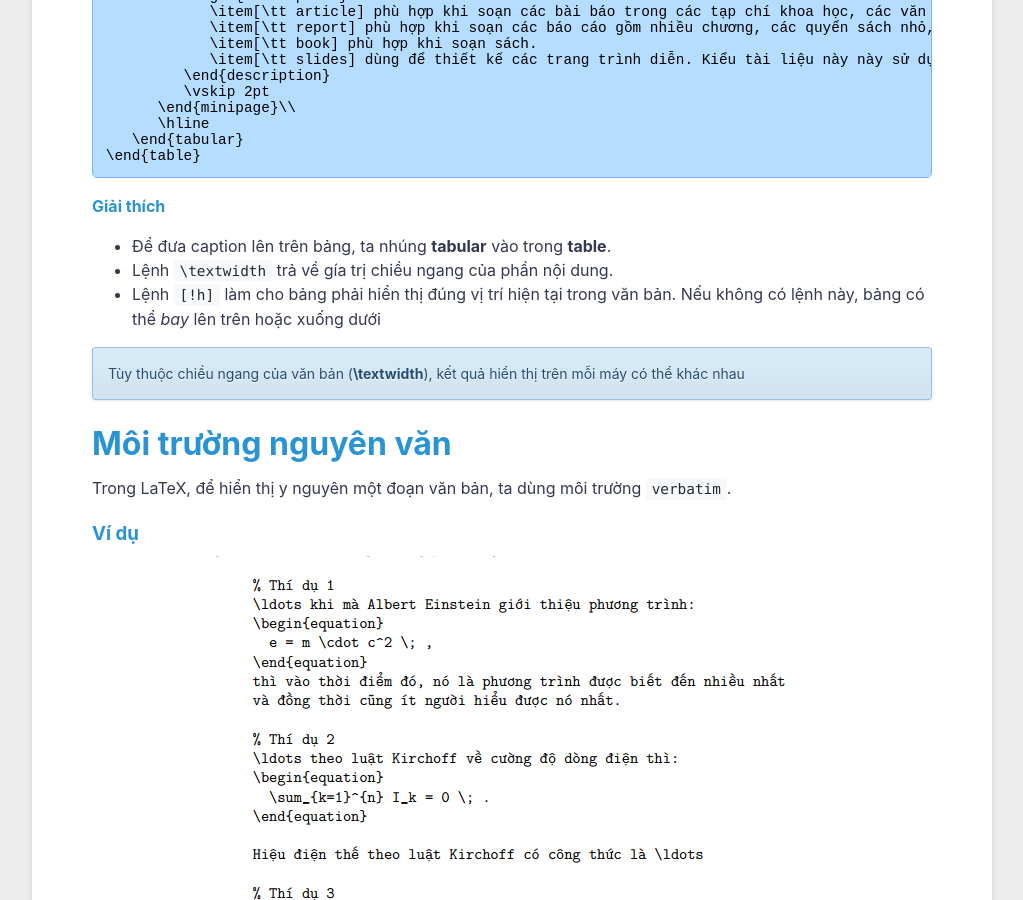
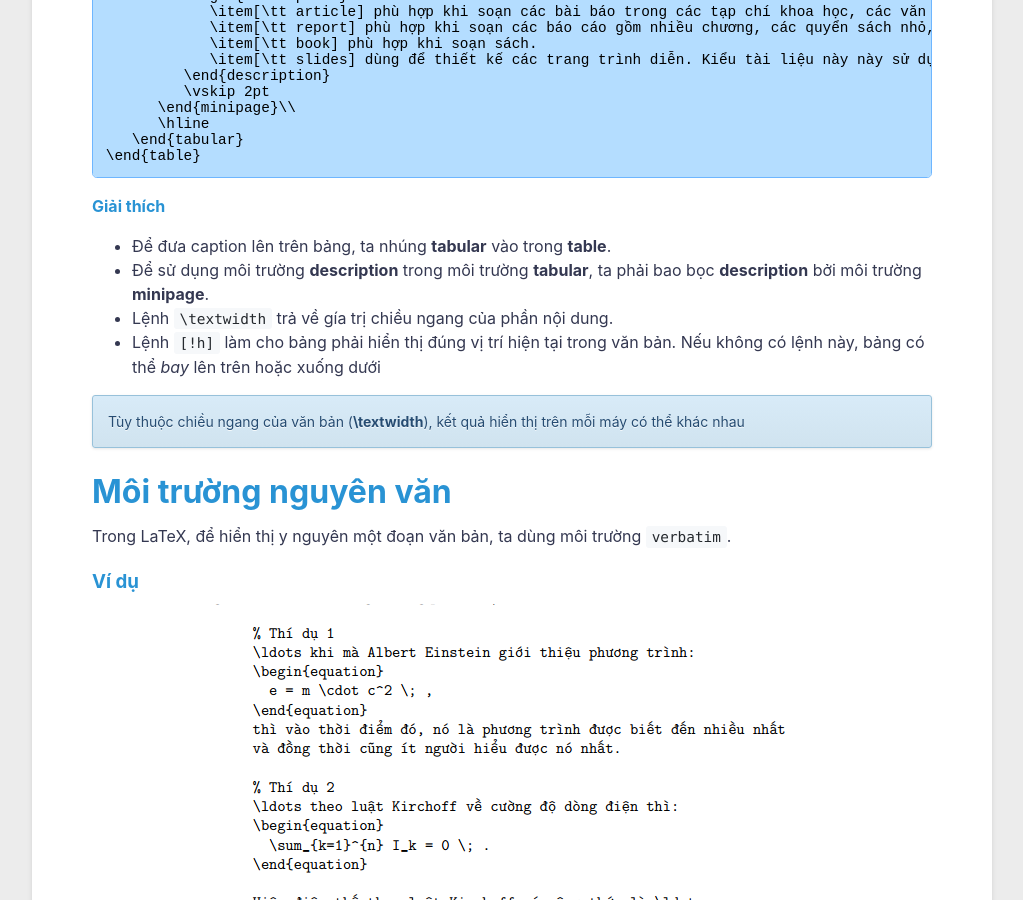
Before and after one commit to pnt-share/pnt-share.github.io, a Jekyll site: the page built from _posts/2018-07-11-moi-truong-liet-ke-latex.md, in a window 1280 px wide and 900 px high, scrolled down 1427 px. Shown: the whole window, without its empty margins (128-1151 px from the left). Built offline with Jekyll 4.4.1, drawn with Linux system fonts in a browser that asks for light colours; nearby versions of some CDN libraries.

Commit message:
Them noi dung post

```diff
--- a/_posts/2018-07-11-moi-truong-liet-ke-latex.md
+++ b/_posts/2018-07-11-moi-truong-liet-ke-latex.md
@@ -49,6 +49,7 @@ Có 3 kiểu liệt kê trong LaTeX:
 #### Giải thích
 
 - Để đưa caption lên trên bảng, ta nhúng **tabular** vào trong **table**.
+- Để sử dụng môi trường **description** trong môi trường **tabular**, ta phải bao bọc **description** bởi môi trường **minipage**.
 - Lệnh `\textwidth` trả về gía trị chiều ngang của phần nội dung.
 - Lệnh `[!h]` làm cho bảng phải hiển thị đúng vị trí hiện tại trong văn bản. Nếu không có lệnh này, bảng có thể *bay* lên trên hoặc xuống dưới
 
```
